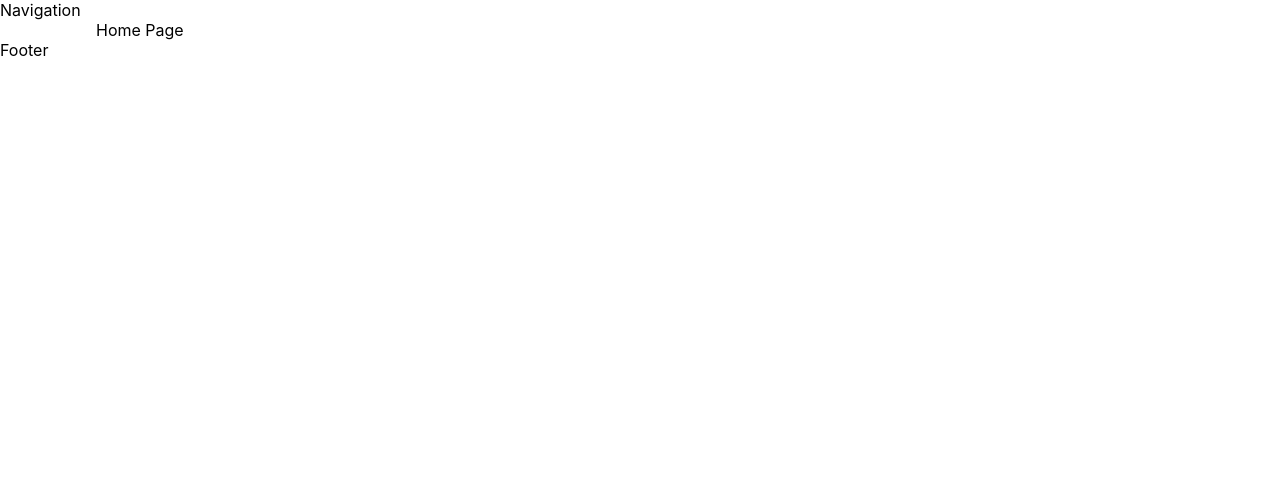
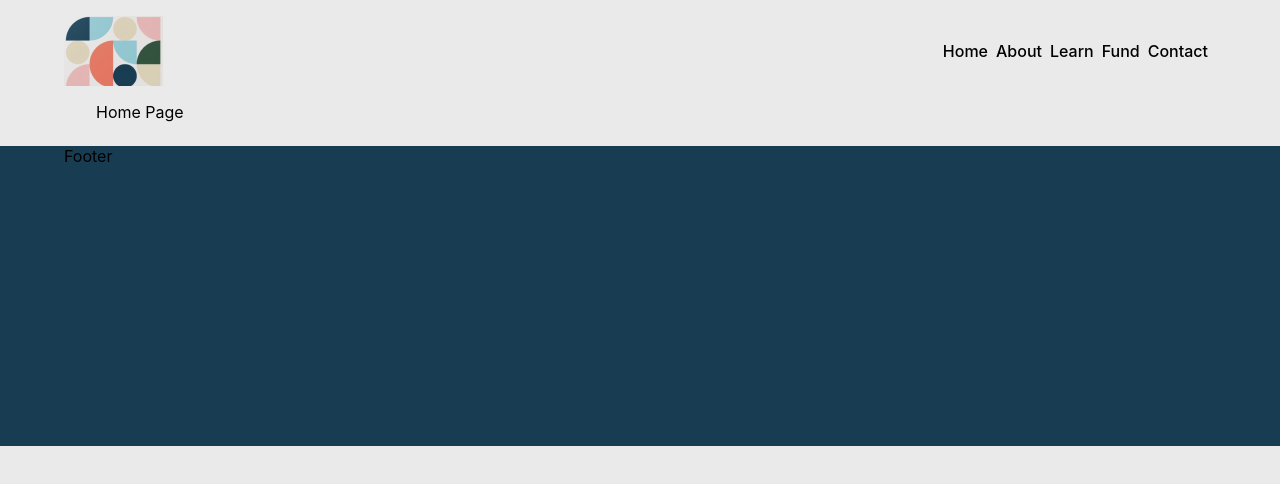
Before and after one commit to insivika/learners, a Next.js app: page / in a window 1280 px wide. Shown: the top 484 px of the page. Built offline with nearby package versions, Linux system fonts and the light colour scheme.

Commit message:
updates layout

```diff
--- a/components/common/Footer/index.js
+++ b/components/common/Footer/index.js
@@ -1,5 +1,11 @@
+import { Box, Container } from "@mui/material";
+
 const Footer = () => {
-  return <footer>Footer</footer>;
+  return (
+    <Box component="footer" sx={{ background: "#183C52", height: 300 }}>
+      <Container>Footer</Container>
+    </Box>
+  );
 };
 
 export default Footer;
--- a/components/common/Navigation/index.js
+++ b/components/common/Navigation/index.js
@@ -1,5 +1,39 @@
+import { Box, Container } from "@mui/material";
+import Link from "next/link";
+import Image from "next/image";
+import Logo from "../../../assets/logo.png";
+
 const Navigation = () => {
-  return <div>Navigation</div>;
+  return (
+    <Container component="navigation">
+      <Box
+        display="flex"
+        justifyContent="space-between"
+        alignItems="center"
+        pt={2}
+        pb={2}
+      >
+        <Image src={Logo} alt="Logo" />
+        <Box display="flex">
+          <Box mr={1} sx={{ fontWeight: 500 }}>
+            <Link href="/">Home</Link>
+          </Box>
+          <Box mr={1} sx={{ fontWeight: 500 }}>
+            <Link href="/about">About</Link>
+          </Box>
+          <Box mr={1} sx={{ fontWeight: 500 }}>
+            <Link href="/learn">Learn</Link>
+          </Box>
+          <Box mr={1} sx={{ fontWeight: 500 }}>
+            <Link href="/fund">Fund</Link>
+          </Box>
+          <Box mr={1} sx={{ fontWeight: 500 }}>
+            <Link href="/contact">Contact</Link>
+          </Box>
+        </Box>
+      </Box>
+    </Container>
+  );
 };
 
 export default Navigation;
--- a/layouts/PageLayout.js
+++ b/layouts/PageLayout.js
@@ -1,7 +1,7 @@
 import Head from "next/head";
 import Navigation from "../components/common/Navigation";
 import Footer from "../components/common/Footer";
-import { Container } from "@mui/material";
+import { Container, Box } from "@mui/material";
 
 const PageLayout = ({ children, title, description }) => {
   return (
@@ -12,7 +12,9 @@ const PageLayout = ({ children, title, description }) => {
         <link rel="icon" href="/favicon.ico" />
       </Head>
       <Navigation />
-      <Container component="main">{children}</Container>
+      <Container component="main">
+        <Box pb={3}>{children}</Box>
+      </Container>
       <Footer />
     </>
   );
--- a/styles/globals.css
+++ b/styles/globals.css
@@ -4,7 +4,7 @@ body {
   margin: 0;
   font-family: -apple-system, BlinkMacSystemFont, Segoe UI, Roboto, Oxygen,
     Ubuntu, Cantarell, Fira Sans, Droid Sans, Helvetica Neue, sans-serif;
-  background-color: "#EAEAEA";
+  background-color: #eaeaea;
 }
 
 a {
```
Also changed, not shown: assets/logo.png (added).
